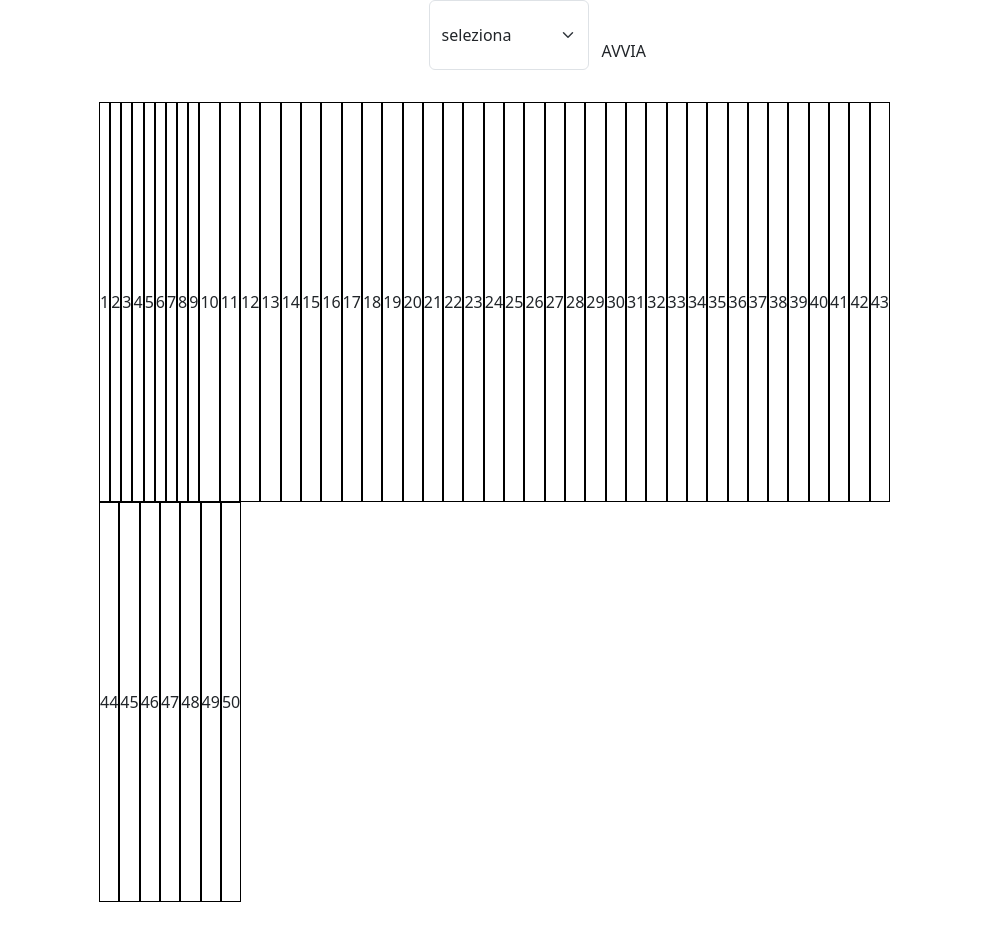
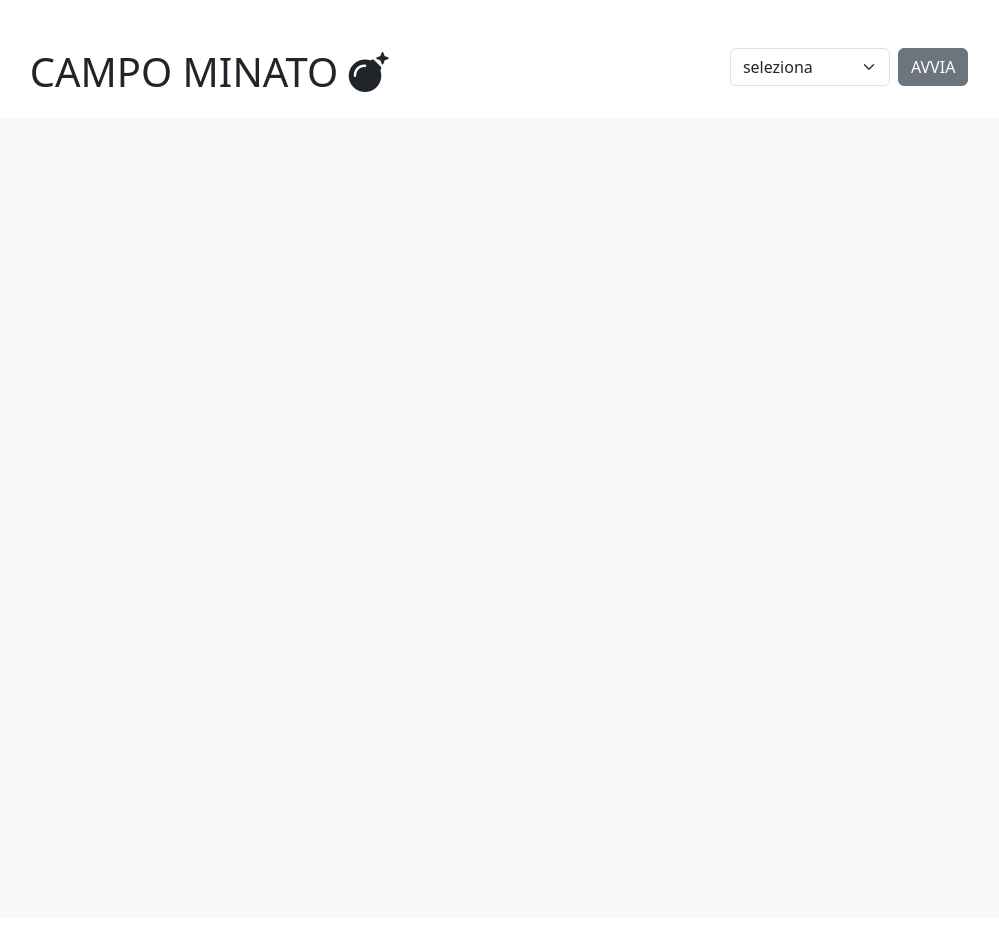
Before and after one commit to mazzocchifrancesco/js-campominato-grid, a plain HTML site: page index.html in a window 1280 px wide. Both pictures are taken after a click on the element "AVVIA". Shown: the whole page, without its empty margins (141-1140 px from the left). Drawn offline with nearby package versions, Linux system fonts and the light colour scheme.

Commit message:
fix vari

```diff
--- a/css/style.css
+++ b/css/style.css
@@ -1,3 +1,9 @@
+
+/* HEADER */
+#selettore {height: 38px;}
+header {height: 38px;}
+
+
 #griglia {
     height: 800px;
     width: 800px;
@@ -11,25 +17,13 @@
     display: flex;
     justify-content: center;
     align-items: center;
-}
-.dif1 {
-    height: calc(100% / 10);
-    width: calc(100% / 10);
-}
-.dif2 {
-    height: calc(100% / 9);
-    width: calc(100% / 9);
-}
-.dif3 {
-    height: calc(100% / 7);
-    width: calc(100% / 7);
+    aspect-ratio: 1;
 }
 
-#start {
-    margin-right: 30rem;
-    margin-top: 2rem;
-}
-.selected {
-    background-color: aqua;
-}
+/* selettore  */
+
+.dif1 {    height: calc(100% / 10);}
+.dif2 {    height: calc(100% / 9);}
+.dif3 {    height: calc(100% / 7);}
+.selected {    background-color: aqua;}
 #selettore {width: 10rem;}
--- a/index.html
+++ b/index.html
@@ -14,20 +14,25 @@
 </head>
 
 <body>
-<header>
-    <div class="d-flex justify-content-end">
-        <select class="form-select" id="selettore">
-            <option selected="dif1">seleziona</option>
-            <option value="dif1">dif1</option>
-            <option value="dif2">dif2</option>
-            <option value="dif3">dif3</option>
-          </select>
-        <div class="btn" id="start">AVVIA</div>
+<header class="d-flex justify-content-around mt-5">
+    <h1>CAMPO MINATO <i class="fa-solid fa-bomb"></i></h1>
+    <div class="d-flex">
+        <select class="form-select me-2" id="selettore">
+            <option selected="">seleziona</option>
+            <option value="dif1">dificoltà 1</option>
+            <option value="dif2">dificoltà 2</option>
+            <option value="dif3">dificoltà 3</option>
+        </select>
+        <div class="btn btn-secondary" id="start">AVVIA</div>
     </div>
 </header>
-<div id="griglia">
+<main>
+    <div class="container bg-light">
+        <div id="griglia">
+        </div>
+    </div>
+</main>
 
-</div>
 
 
     <!-- javascript -->
--- a/js/main.js
+++ b/js/main.js
@@ -1,28 +1,25 @@
 const start=document.getElementById("start");
-container=document.getElementById("griglia");
-let celle=50;
+const container=document.getElementById("griglia");
+let celle;
+
+// CLICK START
 
 start.addEventListener("click", function() {
+    container.innerHTML="";
     const difficolta=document.getElementById("selettore").value
+    // condizioni
     if (difficolta=="dif1") {celle=100;}
     else if (difficolta=="dif2") {celle=81;}
     else if (difficolta=="dif3") {celle=49;}
-    generaSq(container, "div", "quadrato", difficolta, celle)
+    else {return;}
+    // genera celle
+    generaGrid(container, "div", "quadrato", difficolta, celle)
 });
-
-
-
-
-
-
-
-
-
 
 // FUNZIONI
 
-function generaSq (contenitore, elemento, classe1, classe2, celle) {
-    for (let i = 0; i < celle; i++) {
+function generaGrid (contenitore, elemento, classe1, classe2, celle) {
+    for (let i = 1; i <= celle; i++) {
         // crea elemento
         const square= document.createElement(elemento);
         // aggiunge classi
@@ -31,10 +28,10 @@ function generaSq (contenitore, elemento, classe1, classe2, celle) {
         // attacca nel DOM
         contenitore.append(square);
         // aggiunge scritta
-        square.innerHTML = i+1;
+        square.innerText = i;
         // aggiunge evento click
         square.addEventListener("click", function() {
-            console.log(i+1);
+            console.log(i);
             square.classList.toggle("selected");
         })
     }
```
